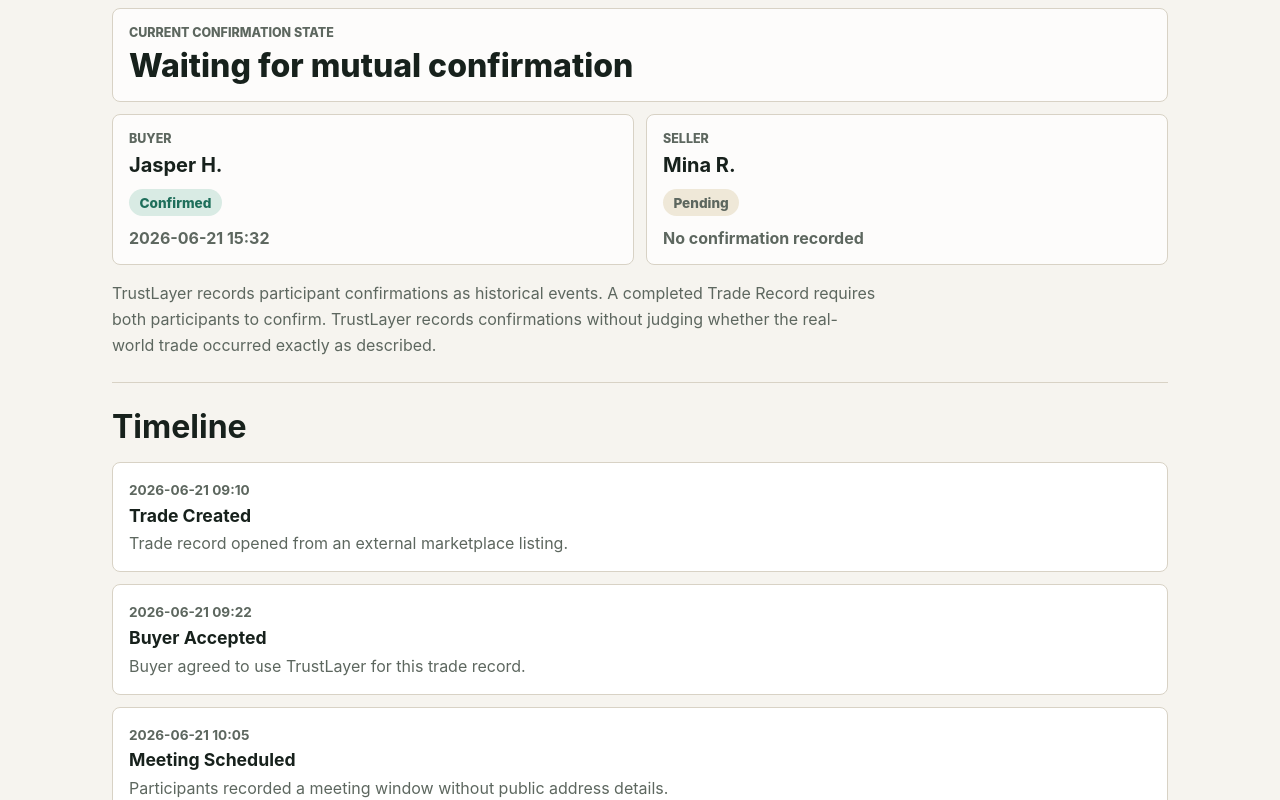
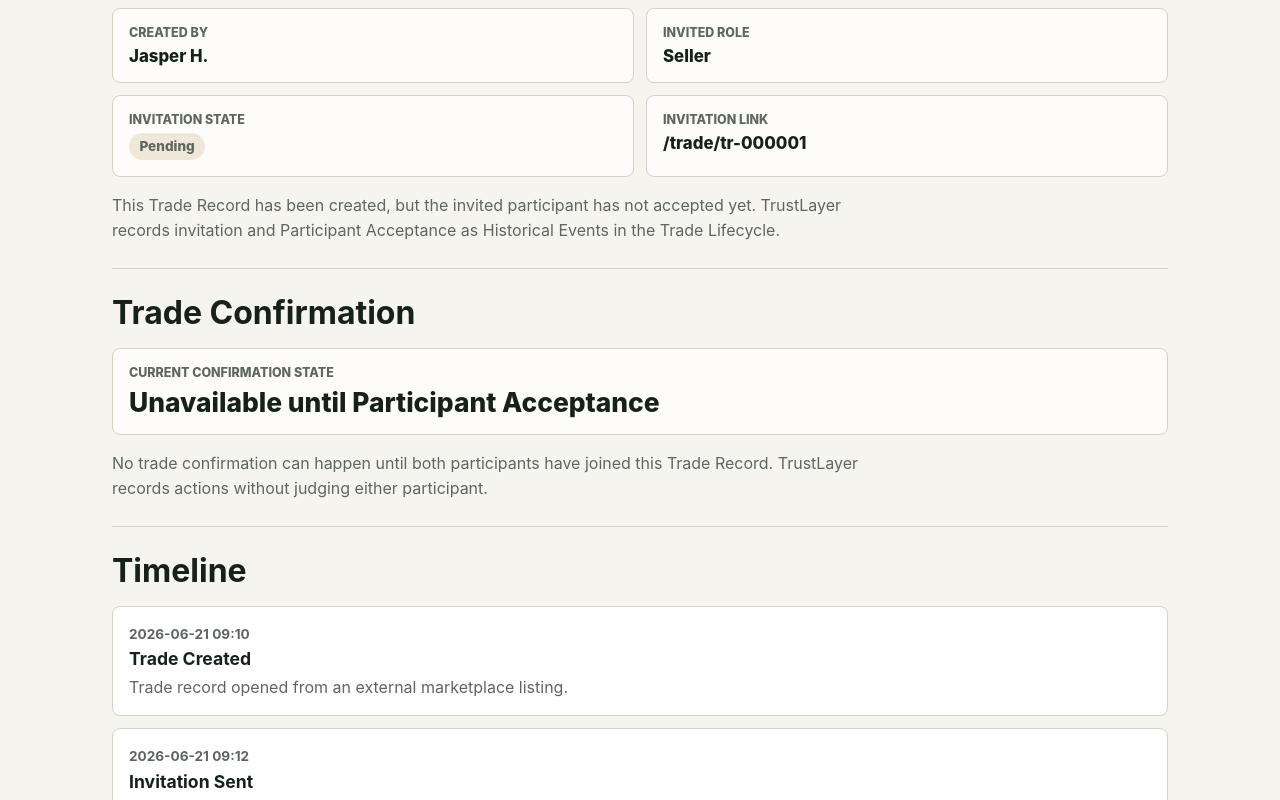
Before and after one commit to rdgjiose/TrustLayer, a Next.js app in the folder frontend/: page /trade/tr-000001 in a window 1280 px wide. Shown: the part 880-1680 px from the top of the page. Built offline with nearby package versions, Linux system fonts and the light colour scheme.

Commit message:
feat: add trade invitation state

```diff
--- a/frontend/app/globals.css
+++ b/frontend/app/globals.css
@@ -269,7 +269,8 @@ dd {
 }
 
 .confirmation-summary,
-.confirmation-card {
+.confirmation-card,
+.invitation-grid div {
   border: 1px solid var(--line);
   border-radius: 8px;
   background: rgba(255, 255, 255, 0.76);
@@ -280,10 +281,20 @@ dd {
   font-size: clamp(1.4rem, 7vw, 2rem);
 }
 
+.confirmation-summary.unavailable dd {
+  font-size: clamp(1.2rem, 6vw, 1.65rem);
+}
+
 .confirmation-grid {
   display: grid;
   gap: 0.75rem;
   margin-top: 0.75rem;
+}
+
+.invitation-grid {
+  display: grid;
+  gap: 0.75rem;
+  margin: 0;
 }
 
 .confirmation-card p {
@@ -590,6 +601,7 @@ dd {
   .trade-summary-grid,
   .participant-grid,
   .confirmation-grid,
+  .invitation-grid,
   .evidence-list,
   .wizard-steps,
   .preview-list {
--- a/frontend/app/trade/tr-000001/page.tsx
+++ b/frontend/app/trade/tr-000001/page.tsx
@@ -2,11 +2,16 @@ import Link from "next/link";
 
 const tradeRecord = {
   tradeId: "TR-000001",
-  status: "Awaiting Seller Confirmation",
+  status: "Awaiting Seller Acceptance",
   tradeDate: "2026-06-21",
   marketplace: "Facebook Marketplace",
   category: "Mobile Phone",
   itemTitle: "iPhone 14",
+  createdBy: {
+    role: "Buyer",
+    displayName: "Jasper H.",
+    trustlayerId: "TL-9F32A"
+  },
   participants: [
     {
       role: "Buyer",
@@ -21,22 +26,13 @@ const tradeRecord = {
       profileHref: "/u/tl-4m7q2"
     }
   ],
-  confirmations: [
-    {
-      role: "Buyer",
-      displayName: "Jasper H.",
-      state: "Confirmed" as const,
-      confirmedAt: "2026-06-21 15:32",
-      confirmedAtDateTime: "2026-06-21T15:32:00"
-    },
-    {
-      role: "Seller",
-      displayName: "Mina R.",
-      state: "Pending" as const,
-      confirmedAt: null,
-      confirmedAtDateTime: null
-    }
-  ],
+  invitation: {
+    invitedRole: "Seller",
+    invitedParticipant: "Mina R.",
+    state: "Pending" as const,
+    link: "/trade/tr-000001",
+    createdBy: "Jasper H."
+  },
   timeline: [
     {
       dateTime: "2026-06-21T09:10:00",
@@ -45,28 +41,16 @@ const tradeRecord = {
       description: "Trade record opened from an external marketplace listing."
     },
     {
-      dateTime: "2026-06-21T09:22:00",
-      displayTime: "2026-06-21 09:22",
-      eventType: "Buyer Accepted",
-      description: "Buyer agreed to use TrustLayer for this trade record."
+      dateTime: "2026-06-21T09:12:00",
+      displayTime: "2026-06-21 09:12",
+      eventType: "Invitation Sent",
+      description: "Seller was invited to join this Trade Record."
     },
     {
-      dateTime: "2026-06-21T10:05:00",
-      displayTime: "2026-06-21 10:05",
-      eventType: "Meeting Scheduled",
-      description: "Participants recorded a meeting window without public address details."
-    },
-    {
-      dateTime: "2026-06-21T15:30:00",
-      displayTime: "2026-06-21 15:30",
-      eventType: "Exchange Noted",
-      description: "A participant recorded that the exchange was ready for confirmation."
-    },
-    {
-      dateTime: "2026-06-21T15:32:00",
-      displayTime: "2026-06-21 15:32",
-      eventType: "Buyer Confirmed",
-      description: "Buyer confirmation was recorded as a historical event."
+      dateTime: "2026-06-21T09:13:00",
+      displayTime: "2026-06-21 09:13",
+      eventType: "Waiting for Seller Acceptance",
+      description: "Confirmation is unavailable until the invited seller accepts."
     }
   ],
   evidence: [
@@ -100,14 +84,12 @@ type TimelineEvent = {
   description: string;
 };
 
-type ConfirmationState = "Pending" | "Confirmed" | "Declined";
-
-type Confirmation = {
-  role: string;
-  displayName: string;
-  state: ConfirmationState;
-  confirmedAt: string | null;
-  confirmedAtDateTime: string | null;
+type Invitation = {
+  invitedRole: string;
+  invitedParticipant: string;
+  state: "Pending" | "Accepted";
+  link: string;
+  createdBy: string;
 };
 
 function TradeSummary() {
@@ -168,48 +150,57 @@ function Participants() {
   );
 }
 
-function TradeConfirmation({
-  confirmations
+function TradeInvitation({
+  invitation
 }: {
-  confirmations: Confirmation[];
+  invitation: Invitation;
 }) {
-  const hasMutualConfirmation = confirmations.every(
-    (confirmation) => confirmation.state === "Confirmed"
+  return (
+    <section className="profile-section" aria-labelledby="trade-invitation">
+      <h2 id="trade-invitation">Trade Invitation</h2>
+      <dl className="invitation-grid">
+        <div>
+          <dt>Created by</dt>
+          <dd>{invitation.createdBy}</dd>
+        </div>
+        <div>
+          <dt>Invited Role</dt>
+          <dd>{invitation.invitedRole}</dd>
+        </div>
+        <div>
+          <dt>Invitation State</dt>
+          <dd>
+            <span className="confirmation-state pending">
+              {invitation.state}
+            </span>
+          </dd>
+        </div>
+        <div>
+          <dt>Invitation Link</dt>
+          <dd>{invitation.link}</dd>
+        </div>
+      </dl>
+      <p className="confirmation-note">
+        This Trade Record has been created, but the invited participant has not
+        accepted yet. TrustLayer records invitation and Participant Acceptance as
+        Historical Events in the Trade Lifecycle.
+      </p>
+    </section>
   );
-  const currentState = hasMutualConfirmation
-    ? "Mutual confirmation recorded"
-    : "Waiting for mutual confirmation";
+}
 
+function TradeConfirmationUnavailable() {
   return (
     <section className="profile-section" aria-labelledby="trade-confirmation">
       <h2 id="trade-confirmation">Trade Confirmation</h2>
-      <div className="confirmation-summary">
+      <div className="confirmation-summary unavailable">
         <dt>Current confirmation state</dt>
-        <dd>{currentState}</dd>
-      </div>
-      <div className="confirmation-grid">
-        {confirmations.map((confirmation) => (
-          <article className="confirmation-card" key={confirmation.role}>
-            <p>{confirmation.role}</p>
-            <h3>{confirmation.displayName}</h3>
-            <span className={`confirmation-state ${confirmation.state.toLowerCase()}`}>
-              {confirmation.state}
-            </span>
-            {confirmation.confirmedAt ? (
-              <time dateTime={confirmation.confirmedAtDateTime ?? undefined}>
-                {confirmation.confirmedAt}
-              </time>
-            ) : (
-              <span className="confirmation-time">No confirmation recorded</span>
-            )}
-          </article>
-        ))}
+        <dd>Unavailable until Participant Acceptance</dd>
       </div>
       <p className="confirmation-note">
-        TrustLayer records participant confirmations as historical events. A
-        completed Trade Record requires both participants to confirm. TrustLayer
-        records confirmations without judging whether the real-world trade
-        occurred exactly as described.
+        No trade confirmation can happen until both participants have joined
+        this Trade Record. TrustLayer records actions without judging either
+        participant.
       </p>
     </section>
   );
@@ -266,7 +257,8 @@ export default function TradeRecordPage() {
     <main className="profile-page trade-page">
       <TradeSummary />
       <Participants />
-      <TradeConfirmation confirmations={tradeRecord.confirmations} />
+      <TradeInvitation invitation={tradeRecord.invitation} />
+      <TradeConfirmationUnavailable />
       <TradeTimeline events={tradeRecord.timeline} />
       <AttachedEvidence />
       <TrustLayerNotes />
```
Also changed, not shown: 1 other file (tests, documents, lock files or other folders).
